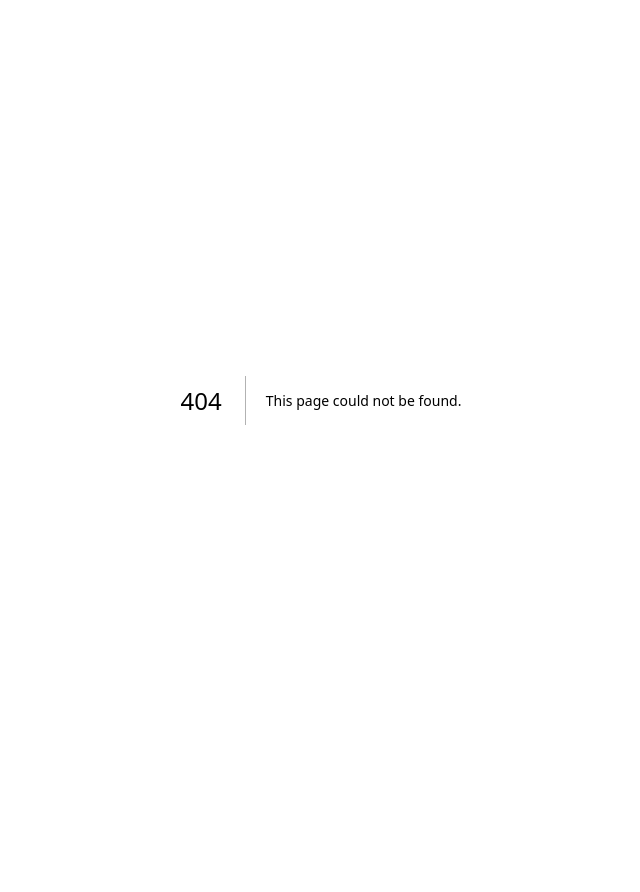
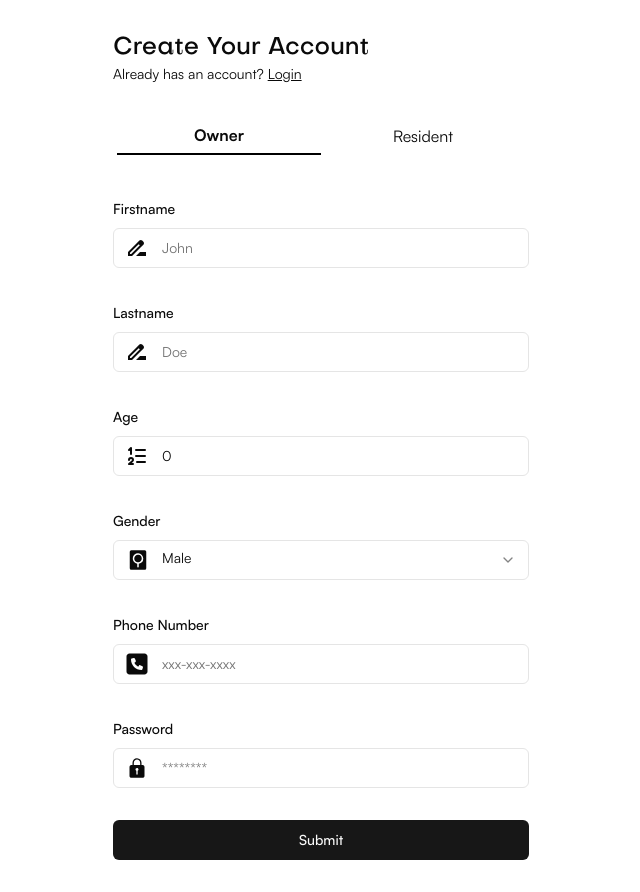
Before and after one commit to NattawatC/streamflow, a Next.js app: page /register in a window 1280 px wide. Before the commit this address had no page. Shown: the whole page, without its empty margins (319-959 px from the left). Before the commit the page ends 800 px from the top, so only its background shows below. Built offline with nearby package versions, Linux system fonts and the light colour scheme.

Commit message:
Create register page

```diff
--- /dev/null
+++ b/src/pages/register.tsx
@@ -0,0 +1,44 @@
+"use client"
+
+import { NextPage } from "next"
+import Link from "next/link"
+import { Tabs, TabsContent, TabsList, TabsTrigger } from "@/components/ui/tabs"
+import { MainLayout } from "@/components/layout"
+import { RegOwnerForm } from "@/components/register/ownerForm"
+import { RegResidentForm } from "@/components/register/residentForm"
+
+const register: NextPage = () => {
+  return (
+    <>
+      <MainLayout className="flex flex-col gap-8">
+        <div className="flex flex-col">
+          <h1 className="font-subjectivity text-2xl">Create Your Account</h1>
+          <p className="text-sm">
+            Already has an account?{" "}
+            <Link href={"/login"} className="underline">
+              Login
+            </Link>
+          </p>
+        </div>
+
+        <Tabs defaultValue="owner" className="flex flex-col w-auto gap-10">
+          <TabsList className="w-full text-xl justify-between">
+            <TabsTrigger className="w-full" value="owner">
+              Owner
+            </TabsTrigger>
+            <TabsTrigger className="w-full" value="resident">
+              Resident
+            </TabsTrigger>
+          </TabsList>
+          <TabsContent value="owner">
+            <RegOwnerForm />
+          </TabsContent>
+          <TabsContent value="resident">
+            <RegResidentForm />
+          </TabsContent>
+        </Tabs>
+      </MainLayout>
+    </>
+  )
+}
+export default register
```
